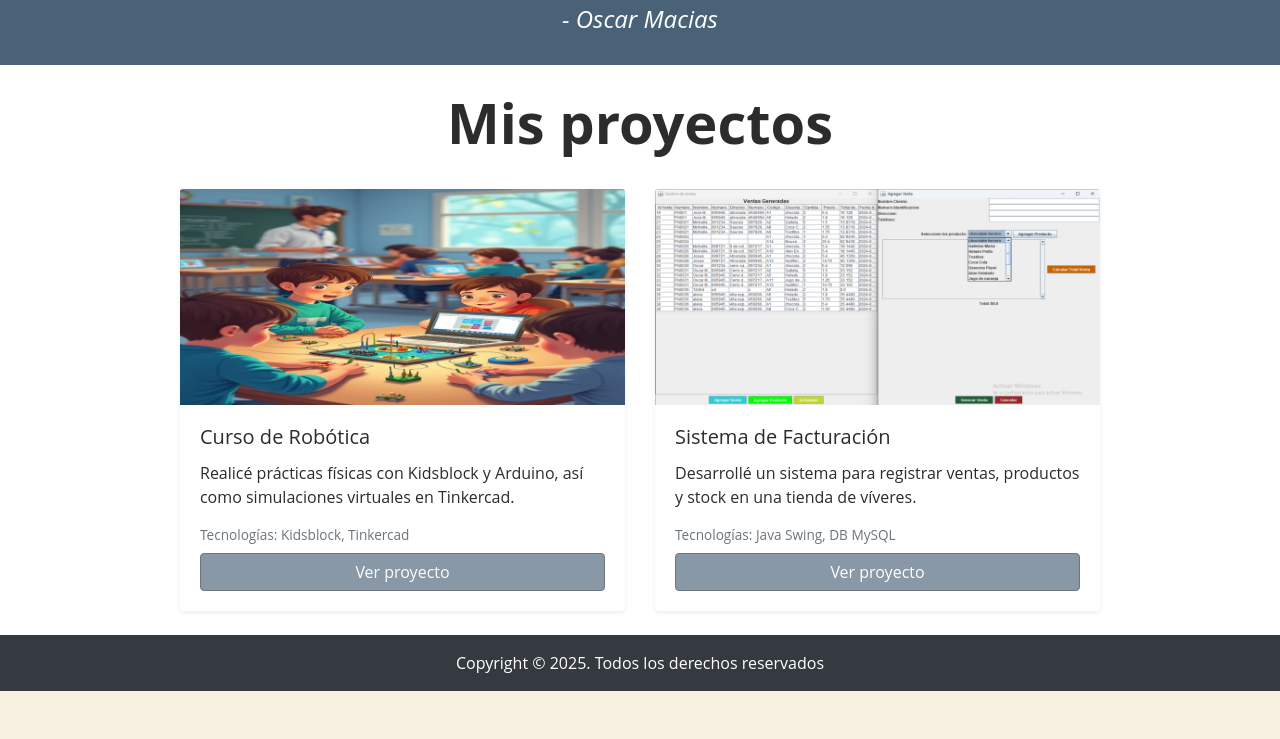
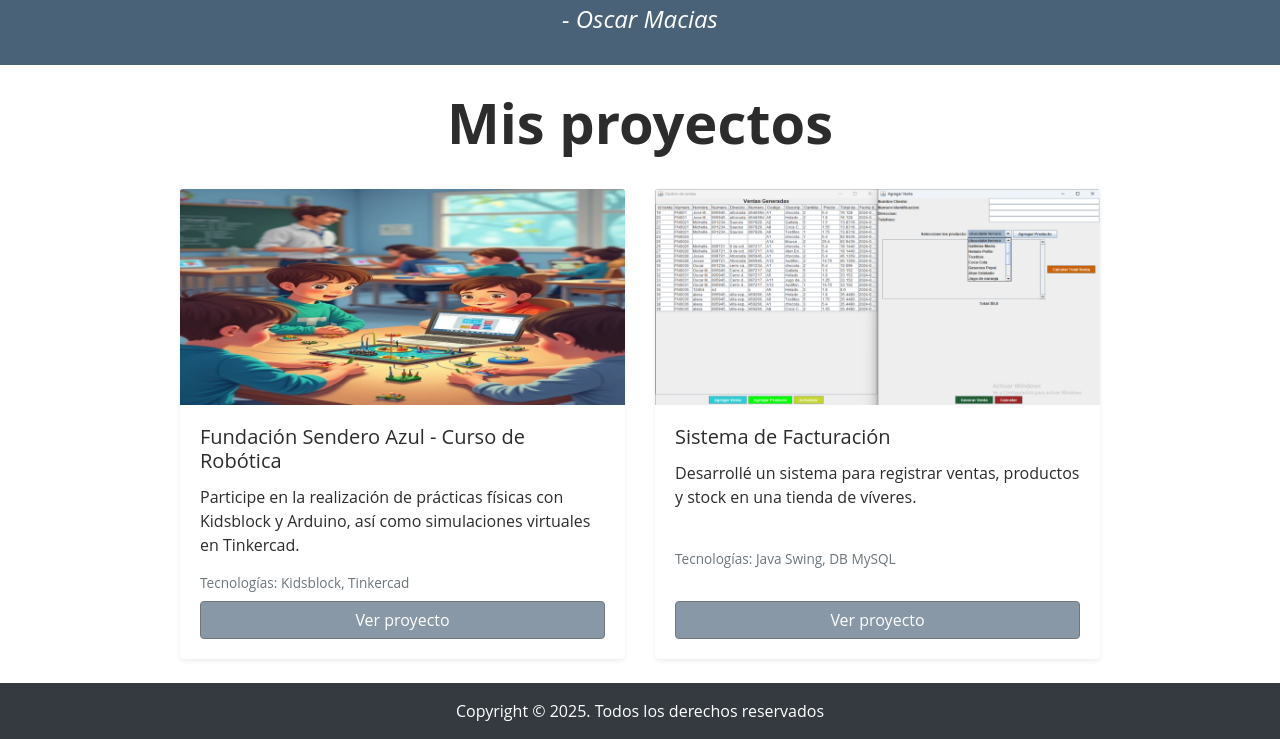
Before and after one commit to Oscar-Macias-2002/Portafolio-Oscar, a plain HTML site: page index.html in a window 1280 px wide. Shown: the part 1125-1864 px from the top of the page. Before the commit the page ends 1816 px from the top, so only its background shows below. Drawn offline with nearby package versions, Linux system fonts and the light colour scheme.

Commit message:
Update index.html

```diff
--- a/index.html
+++ b/index.html
@@ -73,9 +73,9 @@
                 <div class="card h-100 shadow-sm">
                 <img class="card-img-top" src="images/proyecto1.png" alt="Curso de robótica para Fundación Sendero Azul">
                     <div class="card-body d-flex flex-column">
-                        <h5 class="card-title">Curso de Robótica</h5>
+                        <h5 class="card-title">Fundación Sendero Azul - Curso de Robótica</h5>
                         <p class="card-text">
-                        Realicé prácticas físicas con Kidsblock y Arduino, así como simulaciones virtuales en Tinkercad.
+                        Participe en la realización de prácticas físicas con Kidsblock y Arduino, así como simulaciones virtuales en Tinkercad.
                         </p>
                         <p class="text-muted mt-auto mb-2" style="font-size: 0.85rem;">
                         Tecnologías: Kidsblock, Tinkercad
```
